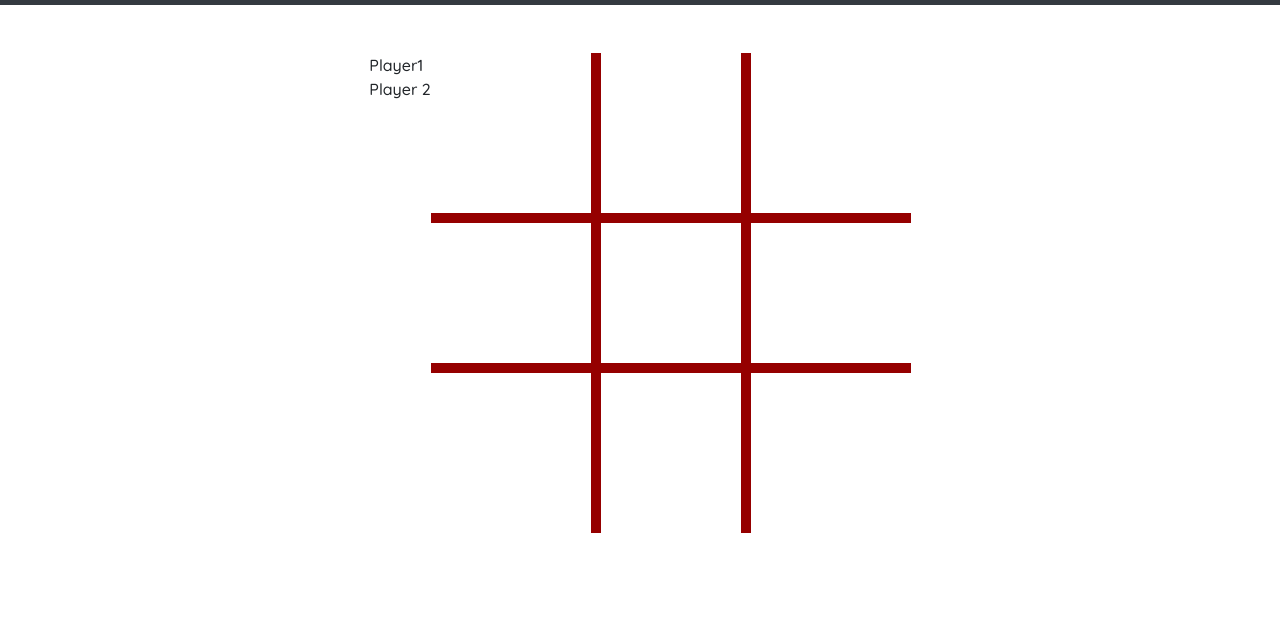
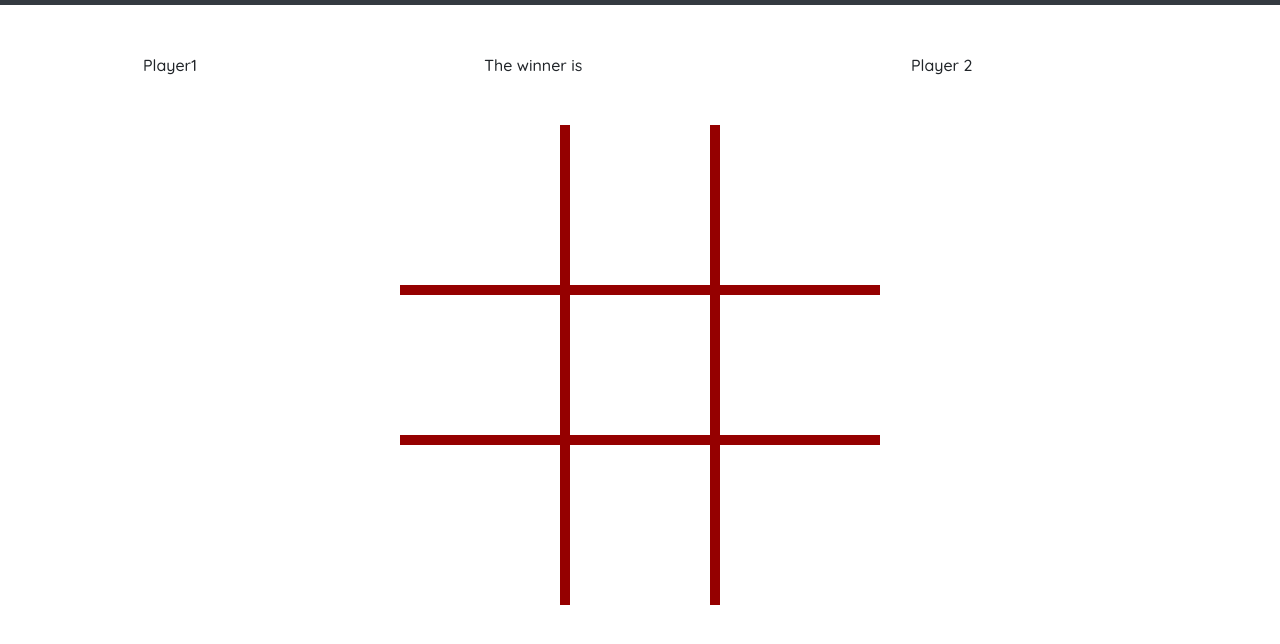
Before and after one commit to hillarioh/TIC-TAC-TOE-JS, a website: page index.html in a window 1280 px wide. Both pictures are taken after typing "Sample", "Sample" into the empty fields and a click on the button "Start". Shown: the part 80-724 px from the top of the page. Drawn offline with nearby package versions, Linux system fonts and the light colour scheme; a web font is replaced by a local one.

```diff
--- a/Js/index.js
+++ b/Js/index.js
@@ -90,9 +90,10 @@
 const ply1 = document.getElementById('p1');
 const ply2 = document.getElementById('p2');
 const submitButton = document.getElementById('submit-button');
+const contentField = document.querySelector('.content');
 
 submitButton.addEventListener('click', (e) => {
     e.preventDefault();
-    gameBoard.style.display = 'grid';
+   contentField.style.display = 'flex';
     myForm.style.display= 'none';
 });
--- a/index.html
+++ b/index.html
@@ -52,9 +52,9 @@
     </div>
     <div class="content">
       <div class="points">
-        <div id="p1">Player1</div>
-        <div id="winner"></div>
-        <div id="p2">Player 2</div>
+        <div class="col-3" id="p1">Player1</div>
+        <div class="col-4" id="winner">The winner is </div>
+        <div class="col-3" id="p2">Player 2</div>
       </div>
       <div class="board" id="board"></div>
     </div>
--- a/styles/style.css
+++ b/styles/style.css
@@ -21,13 +21,22 @@
 }
 
 .content{
-  display: flex;
-  justify-content: center;
+  display: none;
+  flex-direction: column;
+ align-items: center;
   margin-top: 3rem;
 }
 
+.points {
+  display: flex;
+  justify-content: space-between;
+  width: 80%;
+  /* text-align: center; */
+  margin-bottom: 3rem;
+}
+
 .board {
-  display: none;
+  display: grid;
   grid-template-columns: repeat(3, 1fr);
   width: 30rem;
 
```
